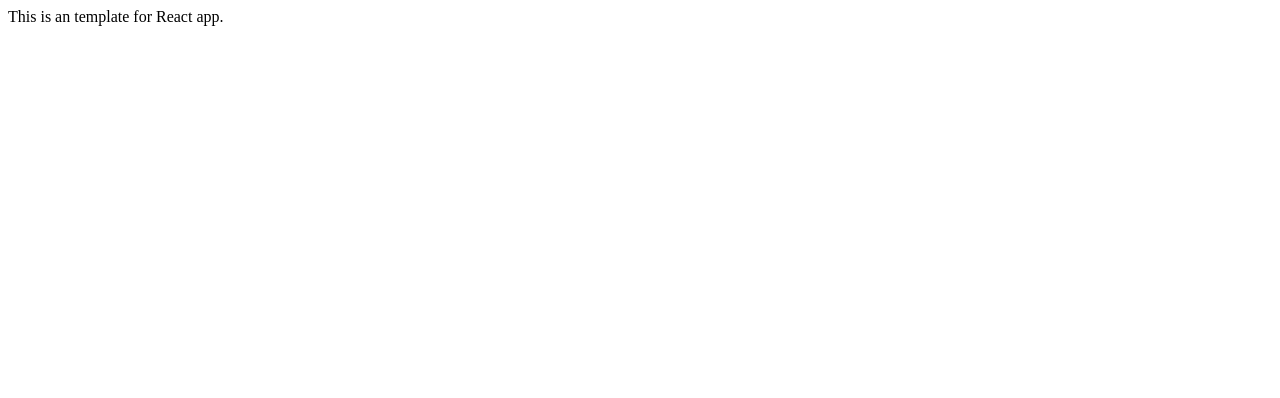
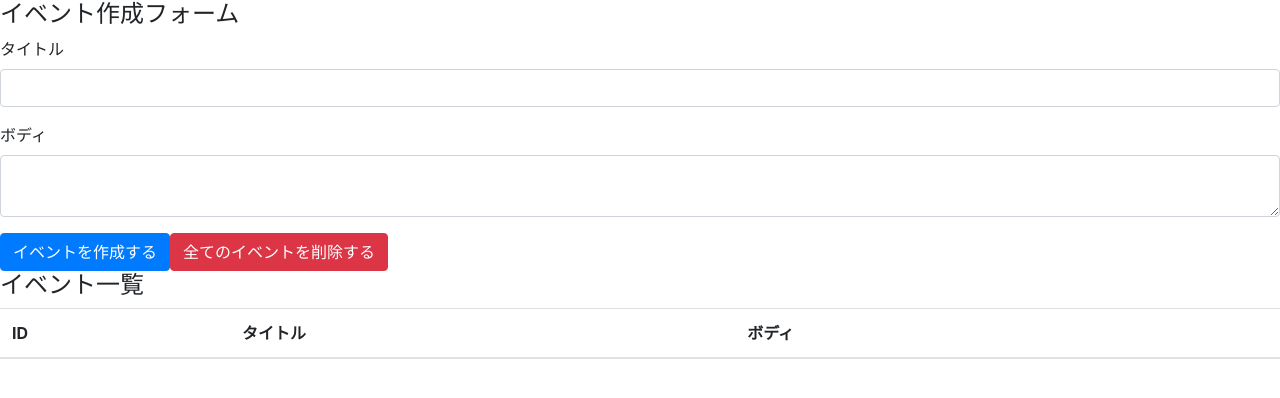
Before and after one commit to piroyuki-hub/react-hooks-101, a React (Create React App) app: page / in a window 1280 px wide. Shown: the top 398 px of the page. Built offline with nearby package versions, Linux system fonts and the light colour scheme.

Commit message:
create event form and event table with bootstrap

```diff
--- a/package.json
+++ b/package.json
@@ -3,6 +3,7 @@
   "version": "0.1.0",
   "private": true,
   "dependencies": {
+    "bootstrap": "4.3.1",
     "react": "^17.0.1",
     "react-dom": "^17.0.1",
     "react-scripts": "3.0.1"
--- a/src/App.js
+++ /dev/null
@@ -1,11 +0,0 @@
-import React from 'react';
-
-const App = () => {
-  return (
-    <div>
-      This is an template for React app.
-    </div>
-  );
-}
-
-export default App;
--- /dev/null
+++ b/src/components/App.js
@@ -0,0 +1,39 @@
+import React from 'react'
+import 'bootstrap/dist/css/bootstrap.min.css'
+
+const App = () => {
+  return (
+    <div className="container-fulid">
+      <h4>イベント作成フォーム</h4>
+      <form>
+        <div className="form-group">
+          <label htmlFor="formEventTitle">タイトル</label>
+          <input className="form-control" id="formEventTitle" type="text"/>
+        </div>
+
+        <div className="form-group">
+          <label htmlFor="formEventBody">ボディ</label>
+          <textarea className="form-control" id="formEventBody" />
+        </div>
+
+        <button className="btn btn-primary">イベントを作成する</button>
+        <button className="btn btn-danger">全てのイベントを削除する</button>
+      </form>
+
+      <h4>イベント一覧</h4>
+      <table className="table table-hover">
+        <thead>
+          <tr>
+            <th>ID</th>
+            <th>タイトル</th>
+            <th>ボディ</th>
+            <th></th>
+          </tr>
+        </thead>
+        <tbody></tbody>
+      </table>
+    </div>
+  );
+}
+
+export default App
--- a/src/index.js
+++ b/src/index.js
@@ -1,5 +1,5 @@
 import React from 'react';
 import ReactDOM from 'react-dom';
-import App from './App';
+import App from './components/App';
 
 ReactDOM.render(<App />, document.getElementById('root'));
```
Also changed, not shown: 1 other file (tests, documents, lock files or other folders).
